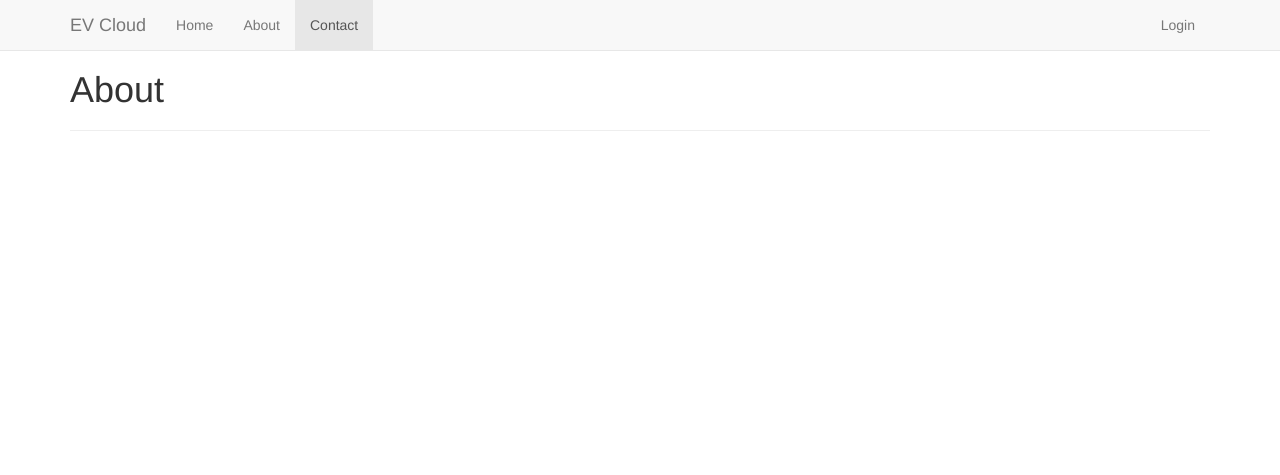
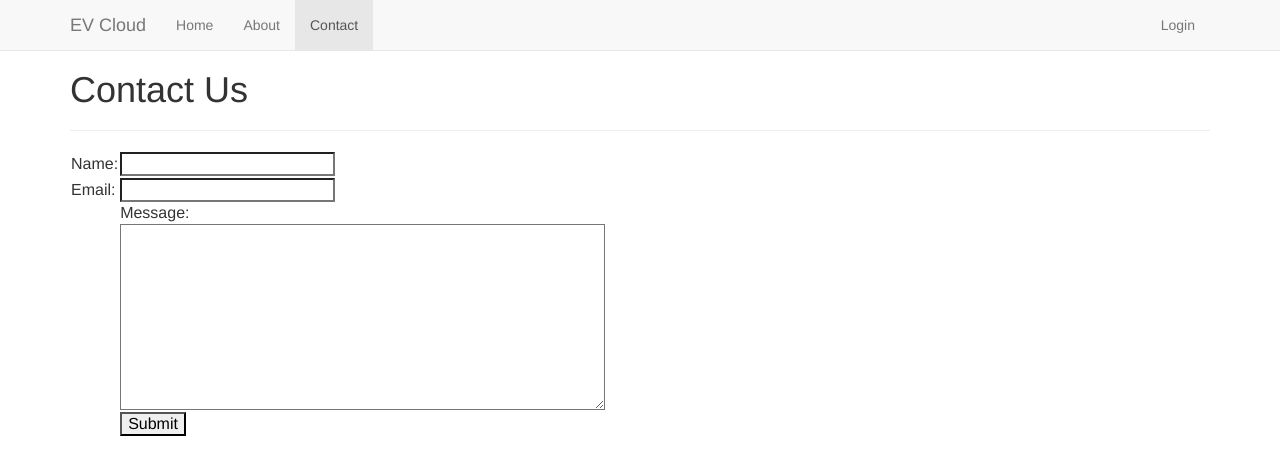
Before and after one commit to ddccffvv/tesla, a Flask app: page /contact in a window 1280 px wide. Shown: the top 475 px of the page. Run offline with Flask 2, Linux system fonts and the light colour scheme; some libraries are stand-ins or nearby versions.

Commit message:
contact, about, car profile basics

```diff
--- a/frontend/app.py
+++ b/frontend/app.py
@@ -4,7 +4,8 @@ from flask.ext.bcrypt import Bcrypt
 import sqlite3, sys, os
 import MySQLdb
 
-ENVIRON = "prod" # Change to PROD for other stuff
+#ENVIRON = "prod" # Change to PROD for other stuff
+ENVIRON = "dev"
 app = Flask(__name__)
 bcrypt = Bcrypt(app)
 
@@ -60,6 +61,15 @@ def signup():
 	session["signup"] = True
 	return redirect(url_for("index"))
 
+@app.route("/car_profile", methods=["GET","POST"])
+def car_profile():
+	if not 'logged_in' in session:
+		return redirect(url_for("logout"))
+	if not 'userid' in session:
+		return redirect(url_for("logout"))
+
+	return render_template('car_profile.html',success = "")
+
 @app.route("/change-password", methods=["GET", "POST"])
 def change_password():
 	#first check if we are logged in...
@@ -107,15 +117,26 @@ def index():
 def about():
 	return render_template("about.html", title="About EVCloud", page="about")
 
-@app.route("/contact")
+@app.route("/contact", methods=["GET","POST"])
 def contact():
-	return render_template("contact.html", title="Contact EVCloud", page="contact")
+	if request.method == "POST":
+		# Save the information
+		name = request.form["name"]
+		email = request.form["email"]
+		message = request.form["message"]
+
+		# pending sqlalchemy inclusion
+
+		return render_template("contact.html", title="Contact EVCloud", page="contact", success = "Thank you! We will contact you as soon as possible.")
+	return render_template("contact.html", title="Contact EVCloud", page="contact", success="")
 
 @app.route("/dashboard")
 def dashboard():
+	car = False
 	if not "logged_in" in session:
 		return redirect(url_for("index"))
 	if "carid" in session:
+		car = True # To handle the alert & link
 		cur = dbconnection.cursor()
 		cur.execute("select battery_level from ChargeStates WHERE carid=%s;",(session.get("carid")))
 		data = list(cur.fetchall())
@@ -145,9 +166,9 @@ def dashboard():
 				dist +=  float(distance(i,j))
 			print "total: " + str(dist)
 			lat_long.append((k, str(dist)))
-		return render_template("test.html", data = data, timestamp= timestamp, entries=lat_long, page="dashboard", title="Dashboard")
+		return render_template("test.html", data = data, timestamp= timestamp, entries=lat_long, page="dashboard", title="Dashboard",car=car)
 	else:
-		return render_template("test.html", data = "[]", timestamp= None, entries=[], page="dashboard", title="Dashboard")
+		return render_template("test.html", data = "[]", timestamp= None, entries=[], page="dashboard", title="Dashboard", car=car)
 
 import datetime
 from collections import defaultdict
--- a/frontend/templates/about.html
+++ b/frontend/templates/about.html
@@ -4,6 +4,9 @@
 <div class="container" style="padding-top:50px">
 	<h1> About </h1>
 	<hr>
+
+	<p>This page contains a bit of information, some FAQs</p>
+
 </div>
 
 {% endblock %}
--- a/frontend/templates/contact.html
+++ b/frontend/templates/contact.html
@@ -2,8 +2,21 @@
 {% block body %}
 
 <div class="container" style="padding-top:50px">
-	<h1> About </h1>
+	<h1> Contact Us </h1>
 	<hr>
+	{% if success != "" %}
+		<div class="alert alert-success">{{success}}</div>
+	{% endif %}
+
+	<form action="{{ url_for('contact')}}" method="post">
+	<table style="border: 0px;">
+	<tr><td>Name: </td><td><input type="text" name="name" /></td></tr>
+	<tr><td>Email: </td><td><input type="text" name="email" /></td></tr>
+	<tr><td></td><td>Message:</td></tr>
+	<tr><td></td><td><textarea name="message" cols=50 rows=10></textarea></td></tr>
+	<tr><td></td><td><input type="submit" value="Submit" /></td></tr>
+	</table>
+	</form>
 </div>
 
 {% endblock %}
--- a/frontend/templates/layout.html
+++ b/frontend/templates/layout.html
@@ -65,6 +65,7 @@
 						<li class="dropdown">
 						<a href="#" class="dropdown-toggle" data-toggle="dropdown">Options<b class="caret"></b></a>
 						<ul class="dropdown-menu">
+						<li><a href="{{url_for("car_profile")}}">Car Profile</a></li>
 						<li><a href="{{url_for("change_password")}}">Change password</a></li>
 						<li><a href="{{url_for("logout")}}">Logout</a></li>
 
--- a/frontend/templates/test.html
+++ b/frontend/templates/test.html
@@ -4,6 +4,11 @@
 <div class="container" style="padding-top:50px">
 	<h1> Dashboard </h1>
 	<hr>
+
+	{% if not car %}
+		<div class="alert alert-warning">It appears you have not configured a car yet for your account. <a href="{{url_for("car_profile")}}" class="alert-link">Please do so here!</a></div>
+	{% endif %}
+
 	<h2> Battery Charge over time </h2>
 	<div id="container" style="min-width: 310px; height: 400px; margin: 0 auto"></div>
 	<h2> Estimated km driven</h2>
```
Also changed, not shown: admin-scripts/add-user.py (+5 -3 lines).
